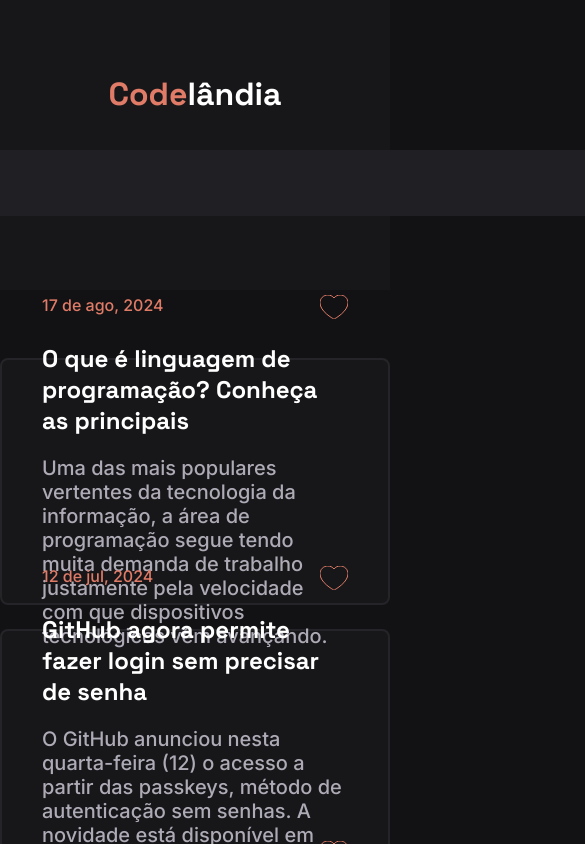
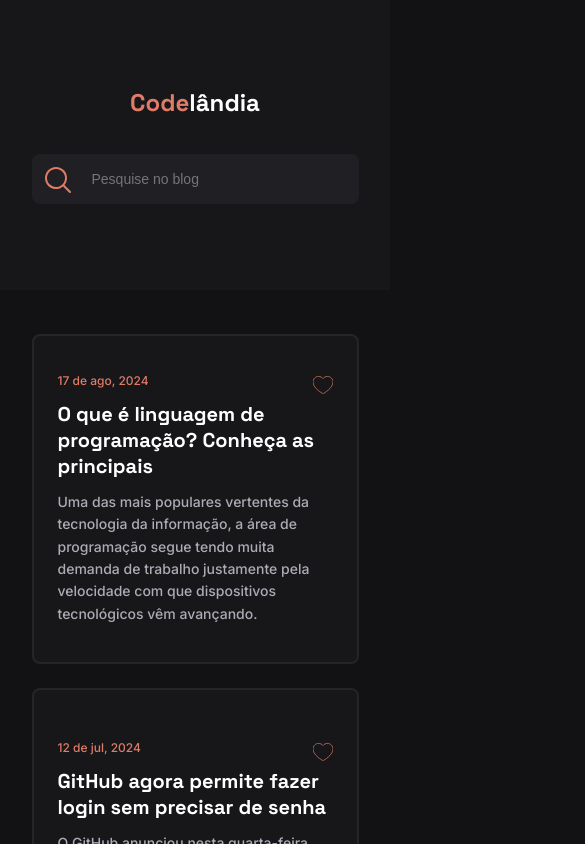
Before and after one commit to deividsonsabino/-blog-challenge, a React (Vite) app: page / in a window 390 px wide. Shown: the top 844 px of the page, 585 px wide, since content can reach past the window. Built offline with nearby package versions, Linux system fonts and the light colour scheme.

Commit message:
:sparkle: feat: responsive menu

```diff
--- a/src/assets/Icons/index.tsx
+++ b/src/assets/Icons/index.tsx
@@ -3,7 +3,6 @@ import { SVGProps } from "react"
 export const SearchIcon = (props: SVGProps<SVGSVGElement>) => {
     return (
         <svg
-
             {...props}
         >
             <path d="M26.7075 25.2925L20.4488 19.035C22.2628 16.8571 23.1674 14.0637 22.9743 11.2359C22.7813 8.40811 21.5054 5.76358 19.4122 3.85248C17.319 1.94137 14.5696 0.910828 11.7359 0.975228C8.90225 1.03963 6.20249 2.19401 4.19827 4.19824C2.19404 6.20246 1.03966 8.90222 0.975258 11.7359C0.910859 14.5696 1.9414 17.319 3.85251 19.4122C5.76361 21.5054 8.40814 22.7812 11.236 22.9743C14.0638 23.1674 16.8572 22.2628 19.035 20.4488L25.2925 26.7075C25.3855 26.8004 25.4958 26.8741 25.6171 26.9244C25.7385 26.9747 25.8686 27.0006 26 27.0006C26.1314 27.0006 26.2615 26.9747 26.3829 26.9244C26.5043 26.8741 26.6146 26.8004 26.7075 26.7075C26.8005 26.6146 26.8742 26.5043 26.9244 26.3829C26.9747 26.2615 27.0006 26.1314 27.0006 26C27.0006 25.8686 26.9747 25.7385 26.9244 25.6171C26.8742 25.4957 26.8005 25.3854 26.7075 25.2925ZM3.00004 12C3.00004 10.22 3.52788 8.47992 4.51681 6.99988C5.50575 5.51984 6.91136 4.36628 8.55589 3.68509C10.2004 3.00391 12.01 2.82568 13.7559 3.17294C15.5017 3.52021 17.1053 4.37738 18.364 5.63605C19.6227 6.89472 20.4798 8.49837 20.8271 10.2442C21.1744 11.99 20.9961 13.7996 20.315 15.4442C19.6338 17.0887 18.4802 18.4943 17.0002 19.4832C15.5201 20.4722 13.7801 21 12 21C9.6139 20.9974 7.32626 20.0483 5.639 18.361C3.95175 16.6738 3.00269 14.3861 3.00004 12Z" fill="#E07B67" />
--- a/src/globalStyles.ts
+++ b/src/globalStyles.ts
@@ -1,12 +1,34 @@
+
 import { createGlobalStyle } from "styled-components";
 
 const GlobalStyle = createGlobalStyle`
-  body {
+  * {
     margin: 0;
     padding: 0;
+    box-sizing: border-box;
+  }
+
+  :root {
+    /* Colors */
+    --brand-color: #e07b67;
+    --dark-10: #121214;
+    --dark-20: #17171a;
+    --dark-30: #202024;
+    --dark-40: #252529;
+    --dark-50: #afabb6;
+    --dark-60: #ffffff;
+
+    /* Fonts */
+    --space-grotesk: "Space Grotesk", sans-serif;
+    --inter: "Inter", sans-serif;
+    /* Font Weight */
+    --weight-500: 500;
+
+    font-family: var(--inter);
+    font-weight: var(--weight-500);
+
     font-family: var(--inter);
     background-color: var(--dark-10);
-
   }
 `;
 
--- a/src/pages/Home/components/CardBlog/style.ts
+++ b/src/pages/Home/components/CardBlog/style.ts
@@ -1,6 +1,28 @@
+import { device } from '../../../../utils/index.ts';
 import styled from "styled-components";
 
 export const Card = styled.div`
+
+    @media ${device.sm} {
+        width: 327px;
+        height: 330px;
+
+    }
+
+    @media ${device.md} {
+        width: 704px;
+        height: 248px;
+    }
+
+    @media ${device.lg} {
+        width: 1216px;
+        height: 243px;
+    }
+
+    padding: 32px 24px 32px 24px;
+
+    gap: 20px;
+
     display: flex;
     justify-content: center;
     align-items: center;
@@ -11,7 +33,6 @@ export const Card = styled.div`
     margin-top: 24px;
 
     max-width: 1216px;
-    height: 243px;
 
     border: 2px solid #252529;
     border-radius: 8px;
@@ -22,7 +43,6 @@ export const Card = styled.div`
 `
 
 export const CardContent = styled.div`
-    padding: 40px;
 
 `
 export const CardHeader = styled.header`
@@ -31,14 +51,53 @@ export const CardHeader = styled.header`
 `
 
 export const Date = styled.span`
+    @media ${device.sm} {
+        font-size: 12px;
+    }
+
+    @media ${device.md} {
+        font-size: 14px;
+    }
+
+    @media ${device.lg} {
+        font-size: 16px;
+    }
+
     color: var(--brand-color);
     font-size: 16px;
 `
 export const CardTitle = styled.h2`
+
+    @media ${device.sm} {
+        font-size: 20px;
+    }
+    @media ${device.md} {
+        font-size: 16px;
+    }
+
+    @media ${device.lg} {
+        font-size: 40px;
+    }
+
     font-family: var(--space-grotesk);
     color: var(--dark-60);
 `
 export const CardSDescription = styled.p`
+    margin-top: 12px;
+    @media ${device.sm} {
+        font-size: 14px;
+        line-height: 22.4px;
+    }
+
+    @media ${device.md} {
+        font-size: 16px;
+        line-height: 25.6px;
+    }
+
+    @media ${device.lg} {
+        font-size: 20px;
+        line-height: 32x;
+    }
+
     color: var(--dark-50);
-    font-size: 20px;
 `
--- a/src/pages/Home/components/Header/style.ts
+++ b/src/pages/Home/components/Header/style.ts
@@ -1,4 +1,5 @@
 import styled from "styled-components";
+import { device } from "../../../../utils";
 
 export const Header = styled.header`
     background-color: var(--dark-20);
@@ -8,7 +9,7 @@ export const Header = styled.header`
     justify-content: center;
     align-items: center;
     gap: 24px;
-    margin-bottom: 44px;
+    margin-bottom: 20px;
 `
 
 export const Logo = styled.h1`
@@ -16,6 +17,17 @@ export const Logo = styled.h1`
     color: var(--dark-60);
     margin: 0;
     margin-bottom: 12px;
+
+    @media ${device.sm} {
+        font-size: 24px;
+    }
+    @media ${device.md} {
+        font-size: 40px;
+    }
+
+    @media ${device.lg} {
+        font-size: 40px;
+    }
 `
 
 export const CodeText = styled.span`
--- a/src/pages/Home/components/HeartIconButton/style.ts
+++ b/src/pages/Home/components/HeartIconButton/style.ts
@@ -1,5 +1,6 @@
 import styled from "styled-components";
 import { HeartIcon } from "../../../../assets/Icons";
+import { device } from "../../../../utils";
 
 export const Button = styled.button`
     background: none;
@@ -14,5 +15,17 @@ export const Button = styled.button`
 const brandColor = '#e07b67';
 
 export const StyledHeartIcon = styled(HeartIcon)<{ isLiked: boolean }>`
+    @media ${device.sm} {
+        width: 20px;
+    }
+
+    @media ${device.md} {
+        width: 24px;
+    }
+
+    @media ${device.lg} {
+        width: 32px;
+    }
+
     fill : ${props => (props.isLiked ? brandColor : '')};
 `
--- a/src/pages/Home/components/Input/index.tsx
+++ b/src/pages/Home/components/Input/index.tsx
@@ -1,6 +1,5 @@
+import { SearchIcon } from "../../../../assets/Icons"
 import { Input, InputContainer } from "./style"
-import { SearchIcon } from "../../../../assets/Icons"
-
 interface InputProps extends React.InputHTMLAttributes<HTMLInputElement> {
 }
 
--- a/src/pages/Home/components/Input/style.ts
+++ b/src/pages/Home/components/Input/style.ts
@@ -1,24 +1,42 @@
+import { device } from "../../../../utils/index.ts";
 import styled from "styled-components";
 
 export const InputContainer = styled.div`
-    //width: 100%;
-    align-items: center;
-    justify-content: center;
     position: relative;
+
     svg {
+        position: absolute;
         left: 0;
-        position: absolute;
-        padding: 20px;
+
+        margin: 12px;
     }
-
 `
 
 export const Input = styled.input`
-    width: 1216px;
+    @media ${device.sm} {
+        width: 327px;
+        height: 50px;
+        text-indent: 60px;
+        font-size: 14px;
+    }
+
+    @media ${device.md} {
+        width: 704px;
+        font-size: 20px;
+    }
+
+    @media ${device.lg} {
+        width: 1216px;
+        font-size: 20px;
+        text-indent: 60px;
+    }
+
+    height: 64px;
+
     background-color: var(--dark-30);
+
     color: var(--dark-60);
 
-    height: 64px;
 
     font-size: 20px;
     font-weight: var(--weight-500);
@@ -29,5 +47,4 @@ export const Input = styled.input`
     border-color: var(--dark-40);
     border: 2px;
 
-    text-indent: 60px;
 `
--- /dev/null
+++ b/src/utils/index.ts
@@ -0,0 +1,17 @@
+interface Size {
+    sm: string
+    md: string
+    lg: string
+}
+
+const size: Size = {
+    sm: '375px', // for mobile screen
+    md: '768px', // for tablets
+    lg: '1920', // for laptops
+}
+
+export const device = {
+    sm: `(min-width: ${size.sm})`,
+    md: `(min-width: ${size.md})`,
+    lg: `(min-width: ${size.lg})`,
+}
```
